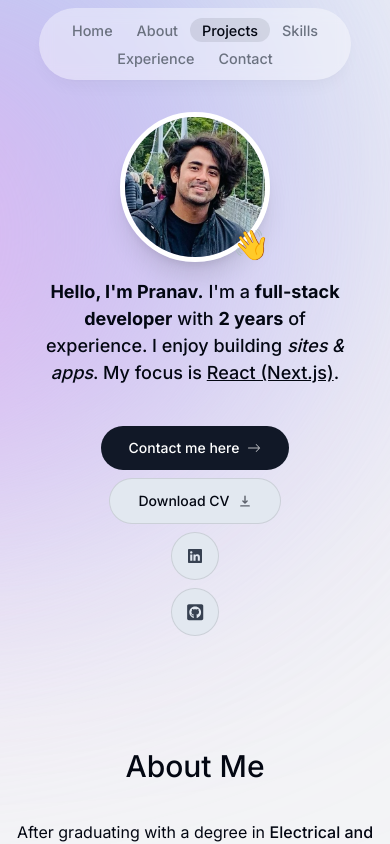
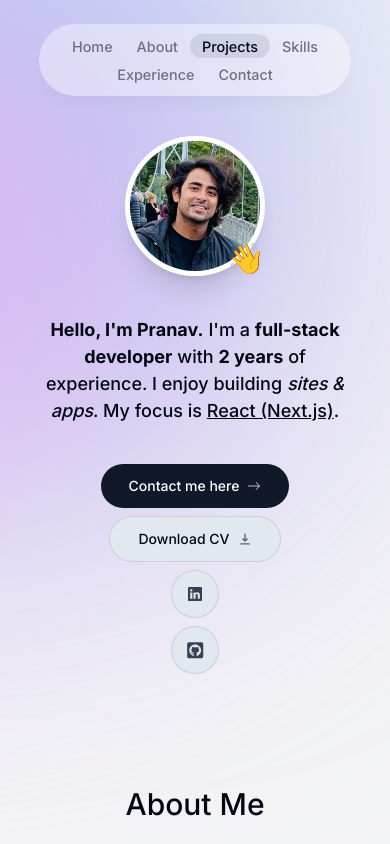
Before and after one commit to pranav-k-jha/portfolio, a Next.js app: page / in a window 390 px wide. Shown: the top 844 px of the page. Built offline with nearby package versions, Linux system fonts and the light colour scheme.

Commit message:
adjusted responsiveness for smaller screens

```diff
--- a/components/about.tsx
+++ b/components/about.tsx
@@ -41,7 +41,7 @@ export default function About() {
 
       <p>
         <span className="italic">When I'm not coding</span>, I enjoy playing
-        video games, watching movies, and playing with my dog. I also enjoy{" "}
+        video games, watching movies, and informative YouTube videos. I also enjoy{" "}
         <span className="font-medium">learning new things</span>. I am currently
         learning about{" "}
         <span className="font-medium">history and philosophy</span>. I'm also
--- a/components/header.tsx
+++ b/components/header.tsx
@@ -12,14 +12,14 @@ export default function Header() {
   return (
     <header className="z-[999] relative">
       <motion.div
-        className="fixed top-0 left-1/2 h-[4.5rem] w-4/5 rounded-full mt-2 border
+        className="fixed top-0 left-1/2 h-[4.5rem] w-4/5 rounded-full mt-6 sm:mt-2 border
         border-white border-opacity-0 bg-white bg-opacity-40 shadow-lg shadow-black/[0.03]
         backdrop-blur-[0.4rem] sm:top-6 sm:h-[3.25rem] sm:w-[36rem] sm:rounded-full"
         initial={{ y: -100, x: "-50%", opacity: 0 }}
         animate={{ y: 0, x: "-50%", opacity: 1 }}
       ></motion.div>
 
-      <nav className="flex fixed top-[0.15rem] left-1/2 h-12 mt-2 -translate-x-1/2 py-2 sm:top-[1.7rem] sm:h-[initial] sm:py-0">
+      <nav className="flex fixed top-[0.15rem] left-1/2 h-12 mt-6 sm:mt-2 -translate-x-1/2 py-2 sm:top-[1.7rem] sm:h-[initial] sm:py-0">
         <ul className="flex w-[22rem] flex-wrap items-center justify-center gap-y-1 text-[0.9rem] font-medium text-gray-500 sm:w-[initial] sm:flex-nowrap sm:gap-5">
           {links.map((link) => (
             <motion.li
--- a/components/intro.tsx
+++ b/components/intro.tsx
@@ -30,14 +30,14 @@ export default function Intro() {
             <Image
               src="/profile.jpg"
               alt="Pranav portrait"
-              width={160}
-              height={160}
+              width={150}
+              height={150}
               priority={true}
-              className="h-[160px] w-[160px] rounded-full object-cover border-[0.35rem] border-white shadow-xl max-sm:h-[150px] max-sm:w-[150px]"
+              className="h-[140px] w-[140px] mt-6 sm:mt-0 mb-6 rounded-full object-cover border-[0.35rem] border-white shadow-xl sm:h-[160px] sm:w-[160px]"
             />
           </motion.div>
           <motion.span
-            className="absolute bottom-0 right-0 text-5xl max-sm:text-3xl"
+            className="absolute mb-6 bottom-0 right-0 text-5xl max-sm:text-3xl"
             initial={{ opacity: 0, scale: 0 }}
             animate={{ opacity: 1, scale: 1 }}
             transition={{
```
